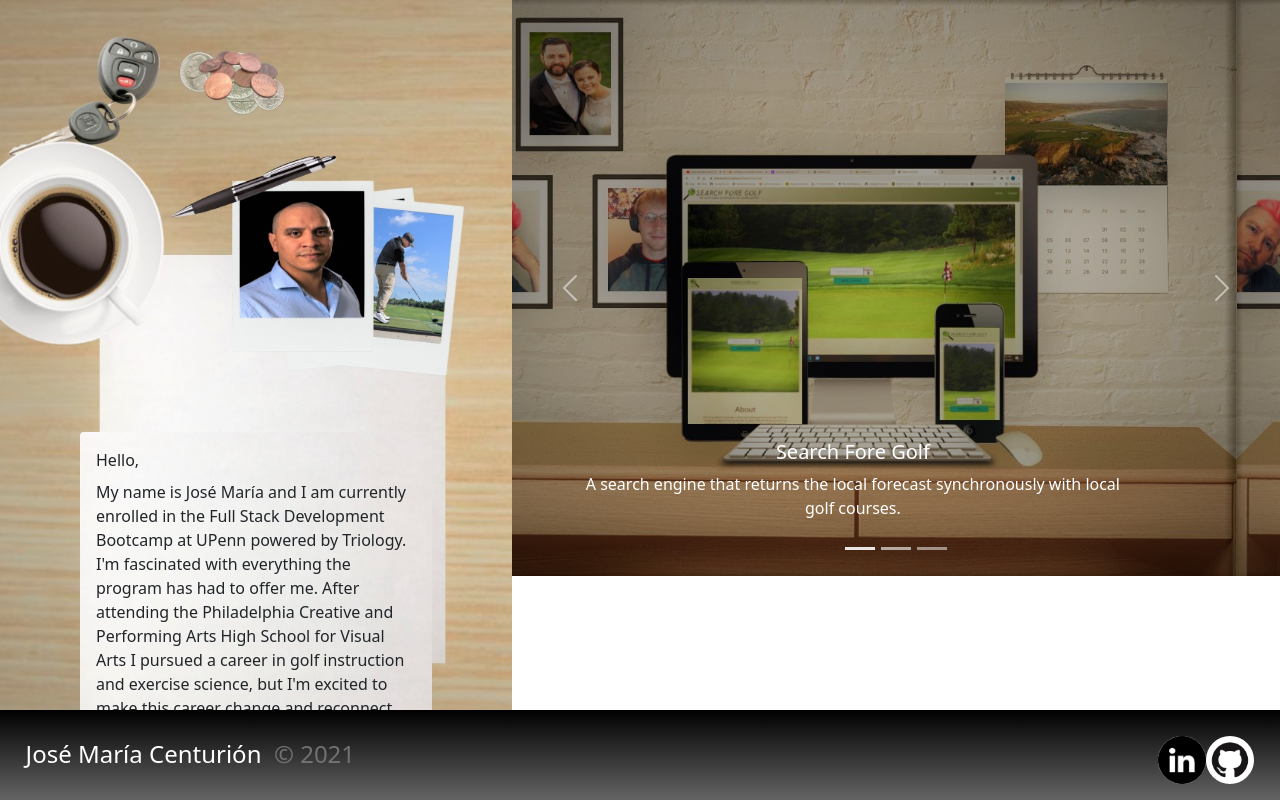
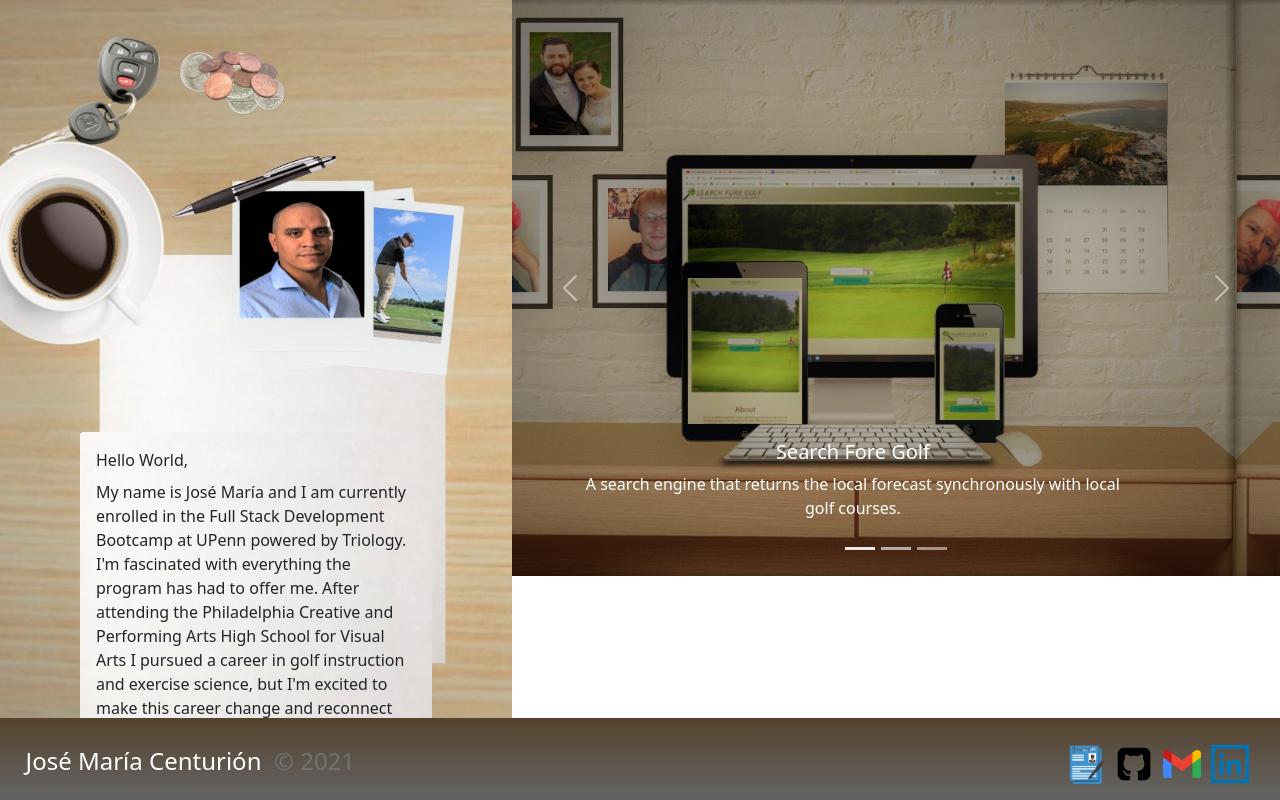
Before and after one commit to chemacenturion/Portfolio_V3, a plain HTML site: page index.html in a window 1280 px wide. Drawn offline with nearby package versions, Linux system fonts and the light colour scheme.

Commit message:
desktop version complete

```diff
--- a/assets/styles.css
+++ b/assets/styles.css
@@ -42,8 +42,7 @@
 /* Footer */
 
 .footer {
-    background: linear-gradient( rgb(0, 0, 0), rgb(100, 100, 100));
-    grid-area: footer;
+    background: linear-gradient( rgb(85, 67, 46), rgb(100, 100, 100));
     color: white;
     font-size: x-large;
     display: inline-flex;
@@ -54,11 +53,11 @@
     bottom: 0;
 }
 
-    .avatar2 {
+    .avatar1 {
         vertical-align: middle;
         width: 3rem;
         height: auto;
-        border-radius: 50%;
+        padding: 0px 5px;
     }
 
     .footer-list {
--- a/index.html
+++ b/index.html
@@ -14,8 +14,8 @@
     <div class="grid__container-item-1">
       <div class="card" id="bio__card" style="width: 22rem;">
         <div class="card-body">
-          <p class="card-title">Hello,</p>
-          <p class="card-text">My name is José María and I am currently enrolled in the Full Stack Development Bootcamp at UPenn powered by Triology. I'm fascinated with everything the program has had to offer me. After attending the Philadelphia Creative and Performing Arts High School for Visual Arts I pursued a career in golf instruction and exercise science, but I'm excited to make this career change and reconnect with my graphic design roots.</p>
+          <p class="card-title">Hello World,</p>
+          <p class="card-text" id="card-text">My name is José María and I am currently enrolled in the Full Stack Development Bootcamp at UPenn powered by Triology. I'm fascinated with everything the program has had to offer me. After attending the Philadelphia Creative and Performing Arts High School for Visual Arts I pursued a career in golf instruction and exercise science, but I'm excited to make this career change and reconnect with my graphic design roots.</p>
         </div>
       </div>
     </div>
@@ -31,21 +31,21 @@
               <img src="./assets/images/SFG.jpg" class="d-block w-100" alt="...">
               <div class="carousel-caption d-none d-md-block">
                 <a href="https://chemacenturion.github.io/Search-Fore-Golf/" class="carousel_links" target="_blank"><h5>Search Fore Golf</h5></a>
-                <p>A search engine that returns the local forecast synchronously with local golf courses.</p>
+                <a href="https://github.com/chemacenturion/Search-Fore-Golf" class="carousel_links" target="_blank"><p>A search engine that returns the local forecast synchronously with local golf courses.</p></a>
               </div>
             </div>
             <div class="carousel-item">
               <img src="./assets/images/NFLBETS.jpg" class="d-block w-100" alt="...">
               <div class="carousel-caption d-none d-md-block">
                 <a href="https://vast-eyrie-51403.herokuapp.com/" class="carousel_links" target="_blank"><h5>NFL Bets</h5></a>
-                <p>A betting website that allows users to bet on NFL games and compete with other users throughout the season.</p>
+                <a href="https://github.com/aungy5/NFL_Bets" class="carousel_links" target="_blank"><p>A betting website that allows users to bet on NFL games and compete with other users throughout the season.</p></a>
               </div>
             </div>
             <div class="carousel-item">
               <img src="./assets/images/WDS.jpg" class="d-block w-100" alt="...">
               <div class="carousel-caption d-none d-md-block">
                 <a href="https://chemacenturion.github.io/Work-Day-Scheduler/" class="carousel_links" target="_blank"><h5>Work Day Scheduler</h5></a>
-                <p>An application that allows users to save events to a planner via local storage.</p>
+                <a href="https://github.com/chemacenturion/Work-Day-Scheduler" class="carousel_links" target="_blank"><p>An application that allows users to save events to a planner via local storage.</p></a>
               </div>
             </div>
           </div>
@@ -66,8 +66,10 @@
       </div>
       <div>
           <ul class="footer-list">
-              <li><a href="https://www.linkedin.com/in/jose-centurion-a98300212/" target="_blank"><img src="./assets/images/linkdinLOGO.png" alt="linkedin" class="avatar2"></a></li>
-              <li><a href="https://github.com/chemacenturion" target="_blank"><img src="./assets/images/GitHub-Mark.png" alt="github" class="avatar2"></a></li>
+            <li><a href="./assets/Resume (2).pdf" target="_blank"><img src="./assets/images/resumeicon-removebg-preview (1).png" alt="resume" class="avatar1"></a></li>
+            <li><a href="https://github.com/chemacenturion" target="_blank"><img src="./assets/images/githublogo.png" alt="github" class="avatar1"></a></li>
+            <li><a href="mailto:centurion.philadelphia@gmail.com" target="_blank"><img src="./assets/images/gmail.png" alt="gmail" class="avatar1"></a></li>
+            <li><a href="https://www.linkedin.com/in/jos%C3%A9-mar%C3%ADa-centuri%C3%B3n-a98300212/" target="_blank"><img src="./assets/images/linkedinlogo-removebg-preview (3).png" alt="linkedin" class="avatar1"></a></li>
           </ul>
       </div>
   </footer>
```
Also changed, not shown: assets/images/GitHub-Mark.png (deleted), assets/images/githublogo.png (added), assets/images/gmail.png (added), assets/images/linkdinLOGO.png (deleted), assets/images/linkedinlogo-removebg-preview (3).png (added), assets/images/resumeicon-removebg-preview (1).png (added), 1 other file.
